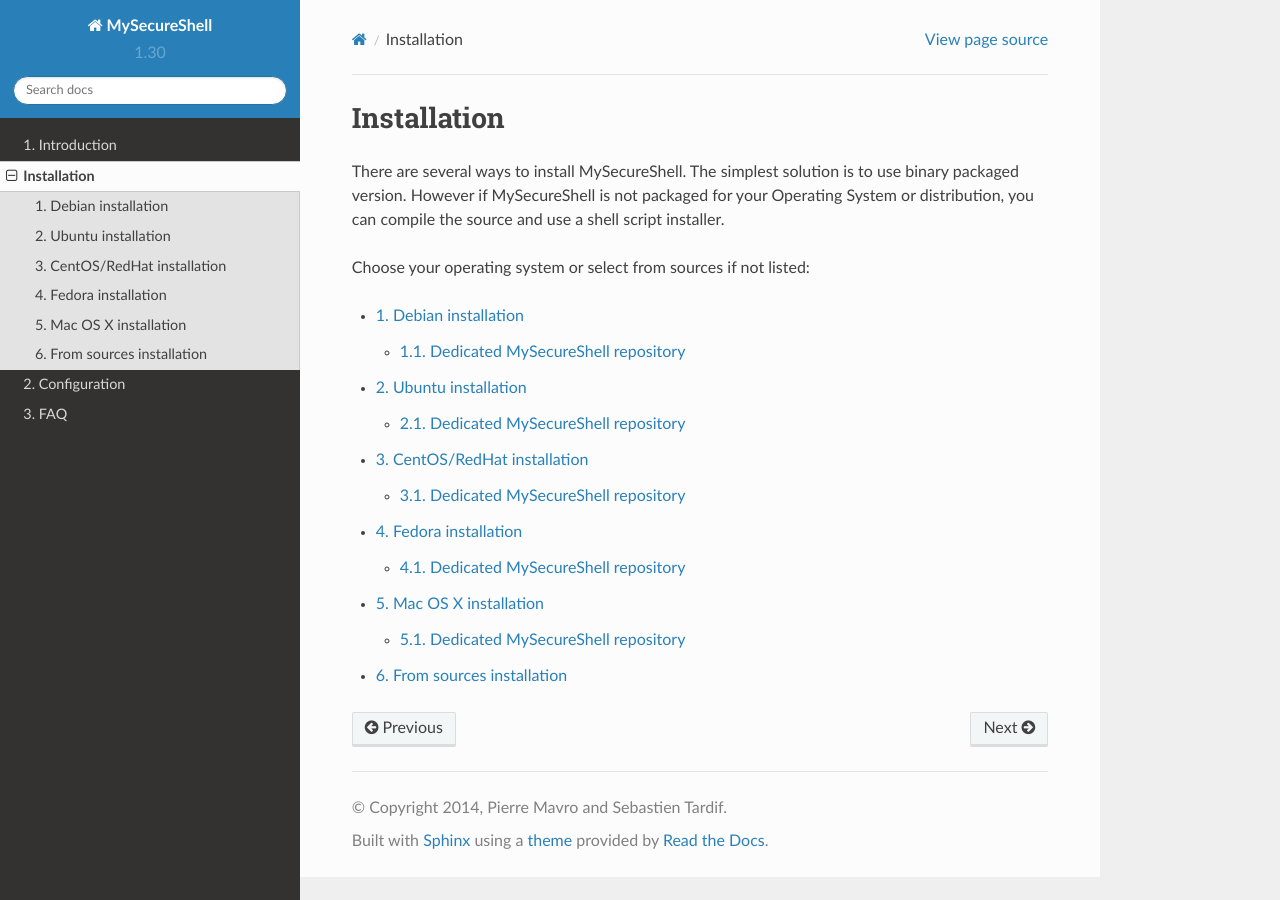
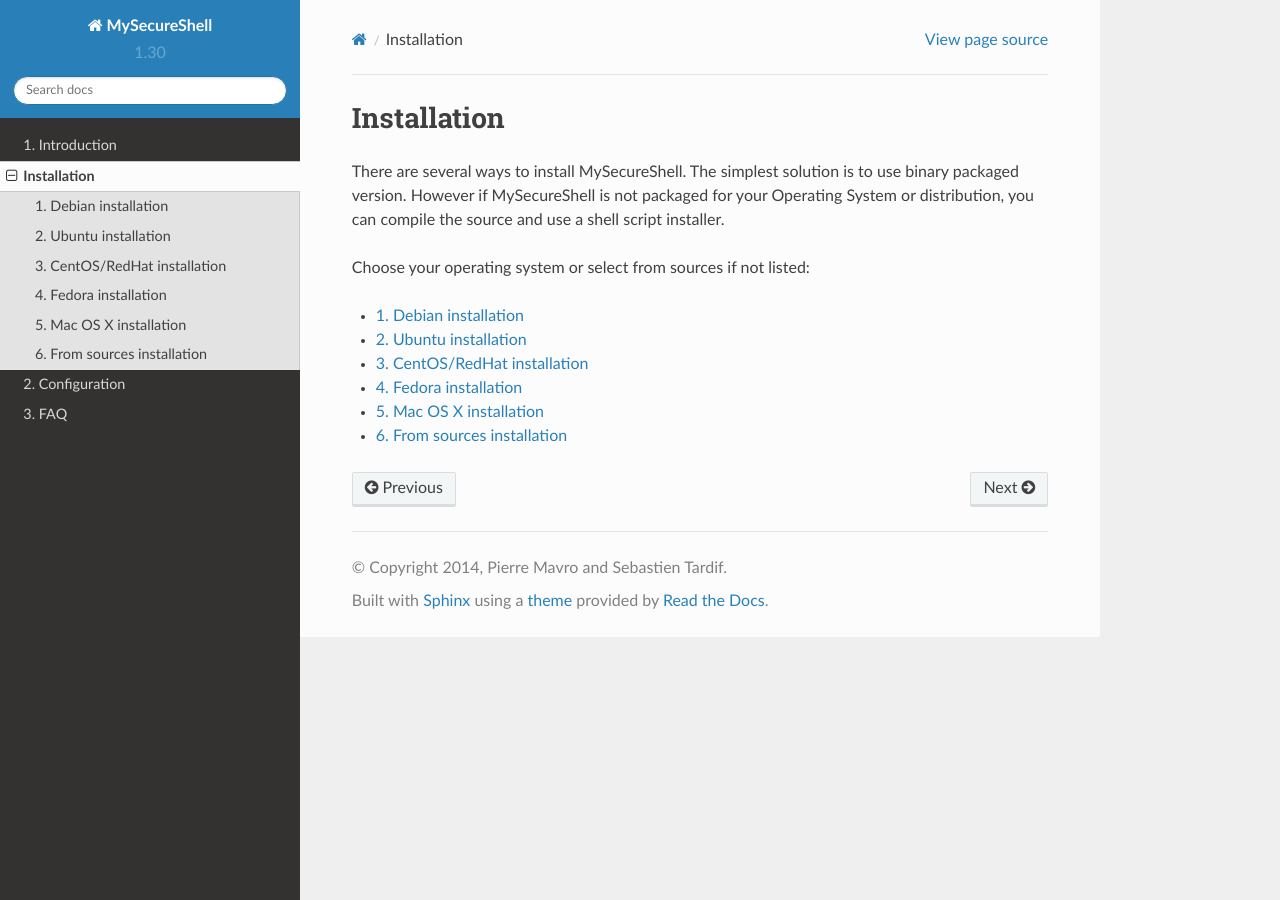
Before and after one commit to mysecureshell/mysecureshell, a Sphinx documentation site: the page built from doc/source/installation.rst, in a window 1280 px wide. Built offline with Sphinx 7.4.7 and the Read the Docs theme 2.0.0, drawn with Linux system fonts in a browser that asks for light colours.

```diff
--- a/doc/source/faq.rst
+++ b/doc/source/faq.rst
@@ -1,5 +1,7 @@
 FAQ
 ===
+
+.. contents:: Topics
 
 What can I do if I have a problem?
 ----------------------------------
--- a/doc/source/index.rst
+++ b/doc/source/index.rst
@@ -5,6 +5,8 @@
 
 Welcome to MySecureShell's documentation!
 =========================================
+
+.. contents:: Topics
 
 .. toctree::
     :maxdepth: 1
--- a/doc/source/installation.rst
+++ b/doc/source/installation.rst
@@ -7,7 +7,7 @@ Choose your operating system or select from sources if not listed:
 
 
 .. toctree::
-    :maxdepth: 2
+    :maxdepth: 1
     :glob:
     :numbered:
 
--- a/doc/source/installation_macosx.rst
+++ b/doc/source/installation_macosx.rst
@@ -8,7 +8,7 @@ Mac OS X installation
 Dedicated MySecureShell repository
 ----------------------------------
 
-If you want to use the latest version of MySecureShell, the simplest way is to use ‘brew tool <http://brew.sh/>‘_.
+If you want to use the latest version of MySecureShell, the simplest way is to use `brew tool <http://brew.sh/>`_.
 
 First, install brew::
 
--- a/doc/source/installation_source.rst
+++ b/doc/source/installation_source.rst
@@ -1,7 +1,5 @@
 From sources installation
 =========================
-
-.. contents:: Topics
 
 .. highlight:: bash
 
```
